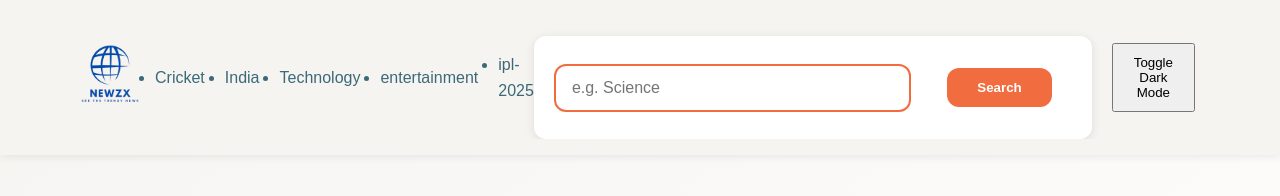
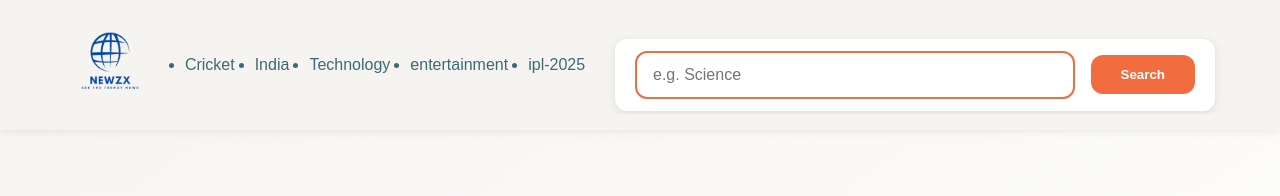
Before and after one commit to rajbhatt2401/NEWZX, a plain HTML site: page index.html in a window 1280 px wide. Drawn offline with Linux system fonts and the light colour scheme; no server answers.

Commit message:
third commit

```diff
--- a/index.html
+++ b/index.html
@@ -30,9 +30,7 @@
                 <input type="text" class="news-input" id="search-text" placeholder="e.g. Science">
                 <button class="search-button" id="search-button">Search</button>
             </div>
-            <div class="button">
-                <button id="toggle">Toggle Dark Mode</button>
-            </div>
+
         </div>
     </nav>
 
--- a/script.js
+++ b/script.js
@@ -43,10 +43,7 @@ function fillDataInCard(cardClone, article) {
     })
 }
 
-const toggleButton = document.getElementById('toggle');
-toggleButton.addEventListener('click', () => {
-  document.body.classList.toggle('dark-mode');
-});
+
 
 let curSelectedNav = null;
 function onNavItemClick(id) {
--- a/styles.css
+++ b/styles.css
@@ -148,13 +148,14 @@ main {
     margin-block: 12px;
 }  */
 
+
 /* Global Resets */
 * {
     padding: 0;
     margin: 0;
     box-sizing: border-box;
     transition: all 0.3s ease; /* Smooth transition globally */
-}
+   }
 
 :root {
     --primary-text-color: #3b6978; /* Deep blue-teal */
@@ -300,23 +301,6 @@ nav {
     background-color: var(--accent-color-dark);
     transform: scale(1.05);
 }
-/* style.css */
-body {
-    background-color: white;
-    color: black;
-    transition: background-color 0.3s, color 0.3s;
-  }
-
-  body.dark-mode {
-    background-color: #121212;
-    color: white;
-  }
-
-  button {
-    margin: 20px;
-    padding: 10px 20px;
-    cursor: pointer;
-  }
 
 /* Categories Styling */
 .categories {
```
